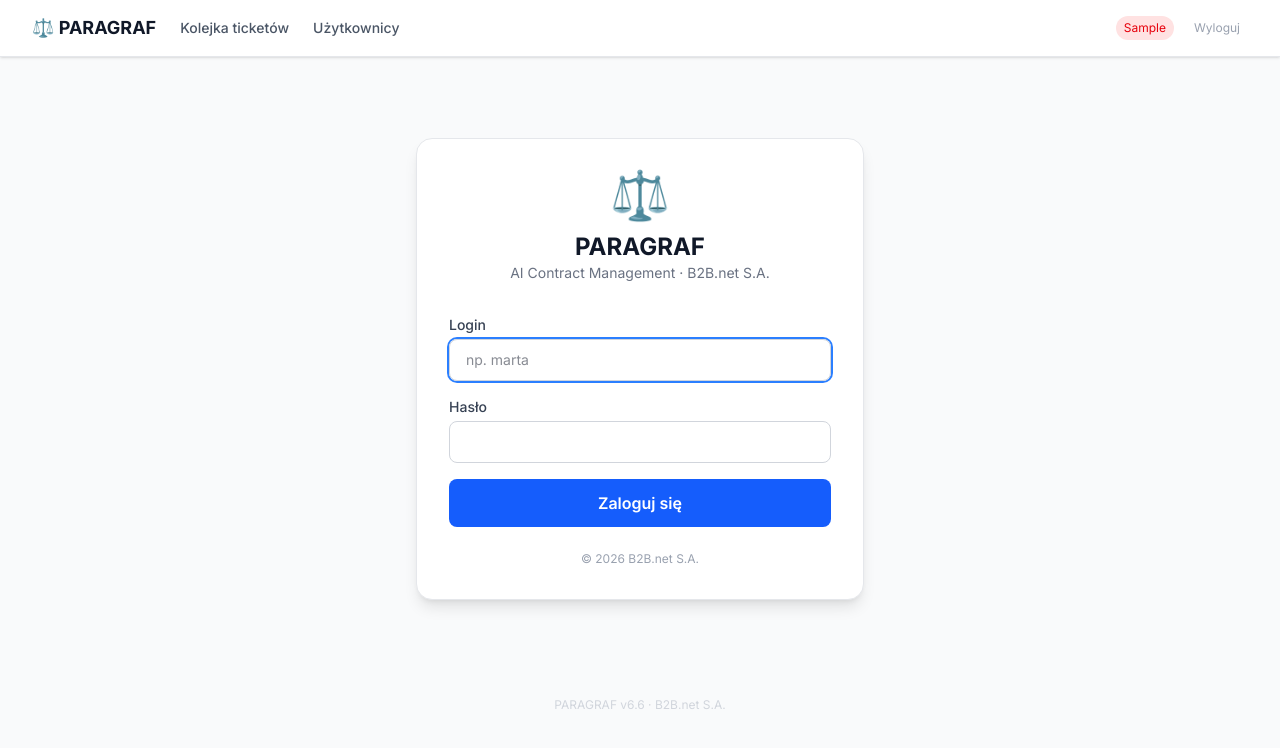
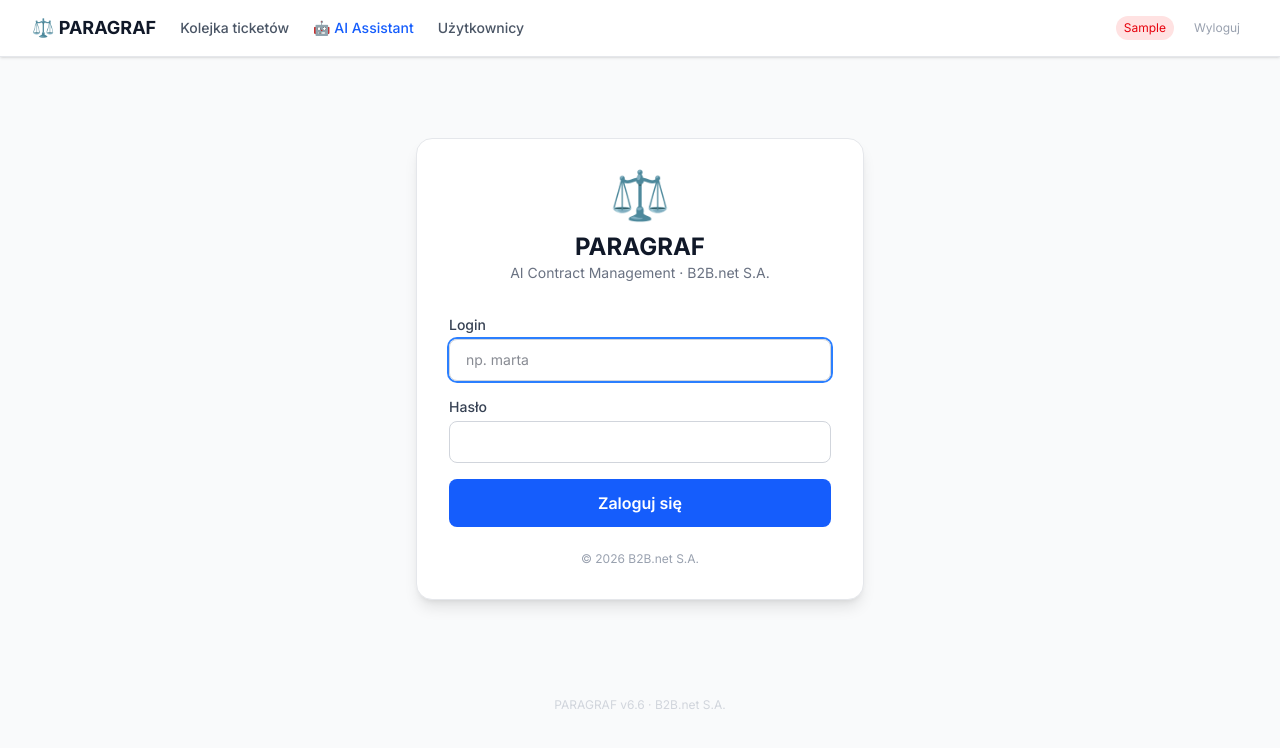
Before and after one commit to artur-t-96/PACTA, a Next.js app in the folder frontend/: page /login in a window 1280 px wide. Shown: the top 748 px of the page. Built offline with nearby package versions, Linux system fonts and the light colour scheme; no server answers; sample sign-in values are in the browser's storage.

Commit message:
Add AI Assistant link to NavBar for operators and admins

```diff
--- a/frontend/app/components/NavBar.tsx
+++ b/frontend/app/components/NavBar.tsx
@@ -58,6 +58,7 @@ export default function NavBar() {
             )}
 
             {(user?.role === "operator" || user?.role === "admin") && (
+              <>
                 <Link href="/operator" className="flex items-center gap-1.5 text-sm font-medium text-gray-600 hover:text-gray-900">
                   Kolejka ticketów
                   {unread > 0 && (
@@ -66,6 +67,10 @@ export default function NavBar() {
                     </span>
                   )}
                 </Link>
+                <Link href="/operator/ai" className="flex items-center gap-1.5 text-sm font-medium text-blue-600 hover:text-blue-800">
+                  🤖 AI Assistant
+                </Link>
+              </>
             )}
 
             {user?.role === "admin" && (
```
Lines whose indentation alone changed are shown as unchanged.
